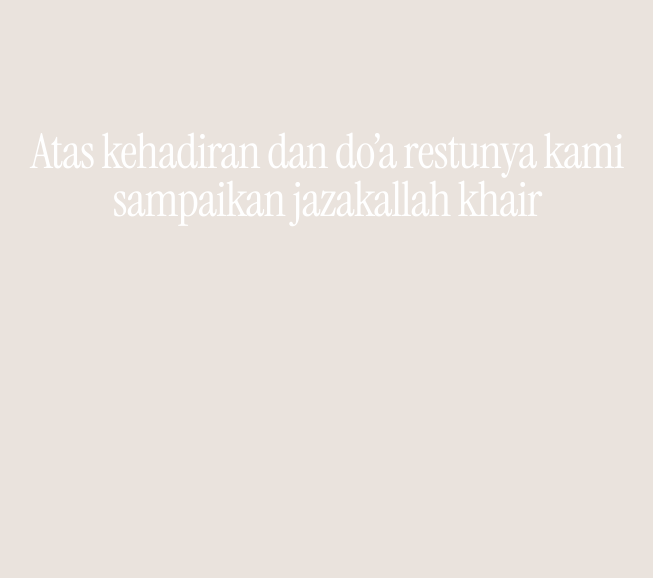
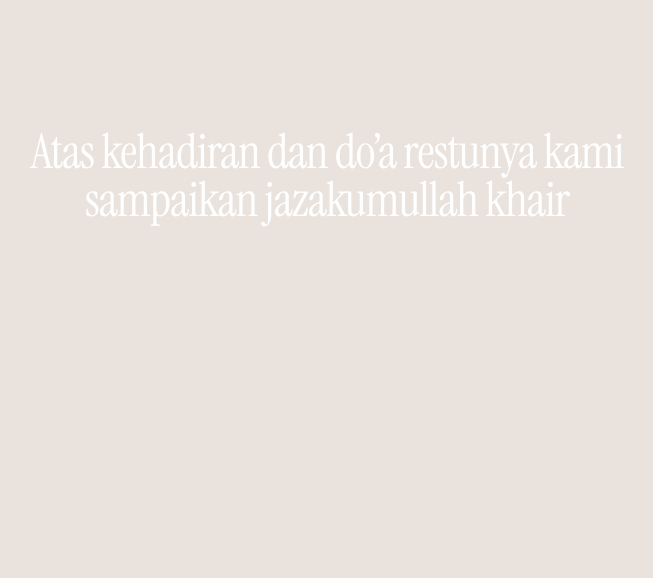
Before and after one commit to desalwi/alfizalwi, a plain HTML site: page index.html in a window 1280 px wide. Shown: the part 9720-10298 px from the top of the page, without its empty margins (313-966 px from the left). Drawn offline with nearby package versions, Linux system fonts and the light colour scheme; a script that the page names is missing; a web font is replaced by a local one.

Commit message:
Update index.html

```diff
--- a/index.html
+++ b/index.html
@@ -403,7 +403,7 @@
     <div class="container">
         <div class="closing">
             <div class="closing_head textanmopacity-container overflow_hidden">
-                Atas kehadiran dan do’a restunya kami sampaikan jazakallah khair
+                Atas kehadiran dan do’a restunya kami sampaikan jazakumullah khair
             </div>
 
             <div class="closing_signoff">
```
